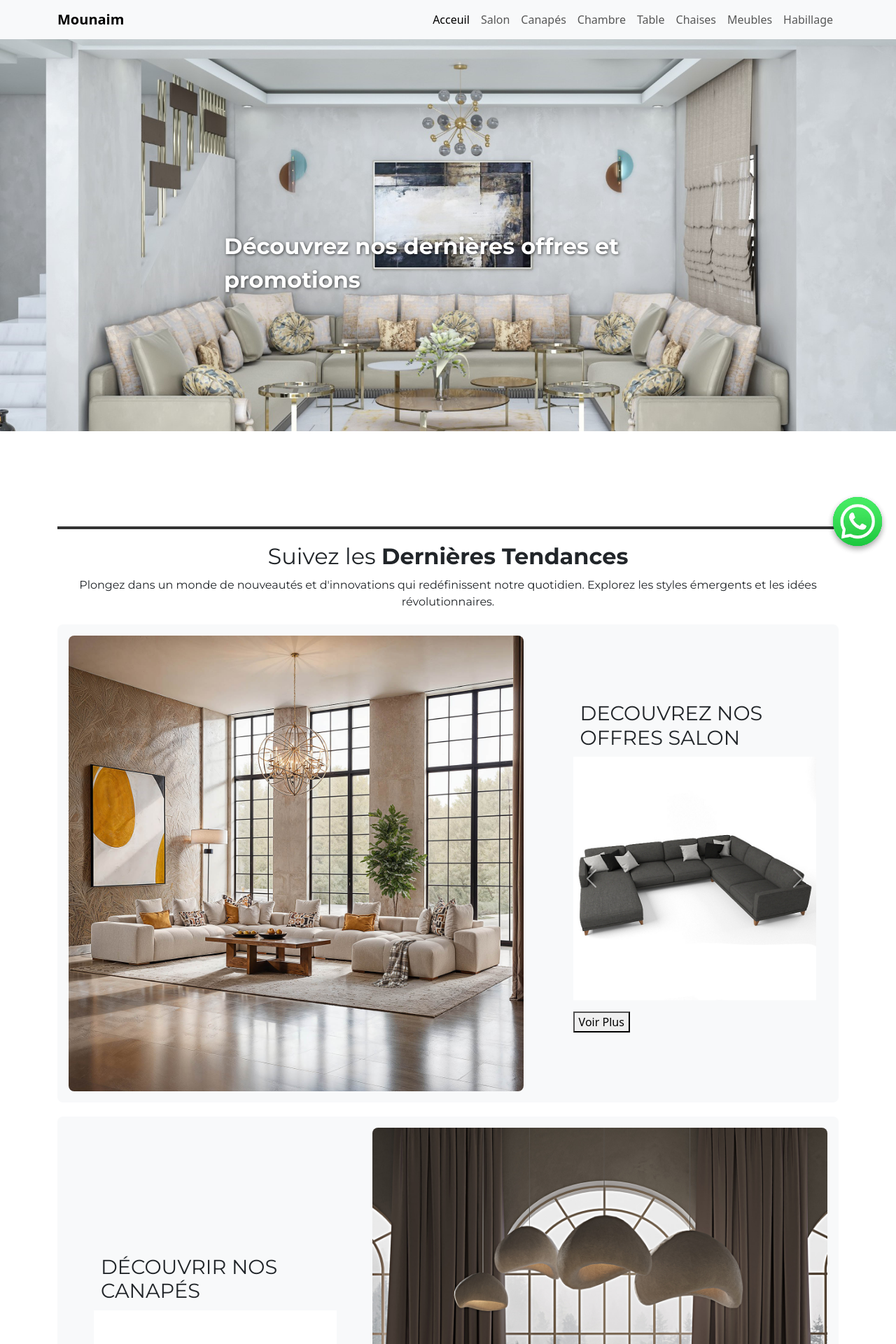
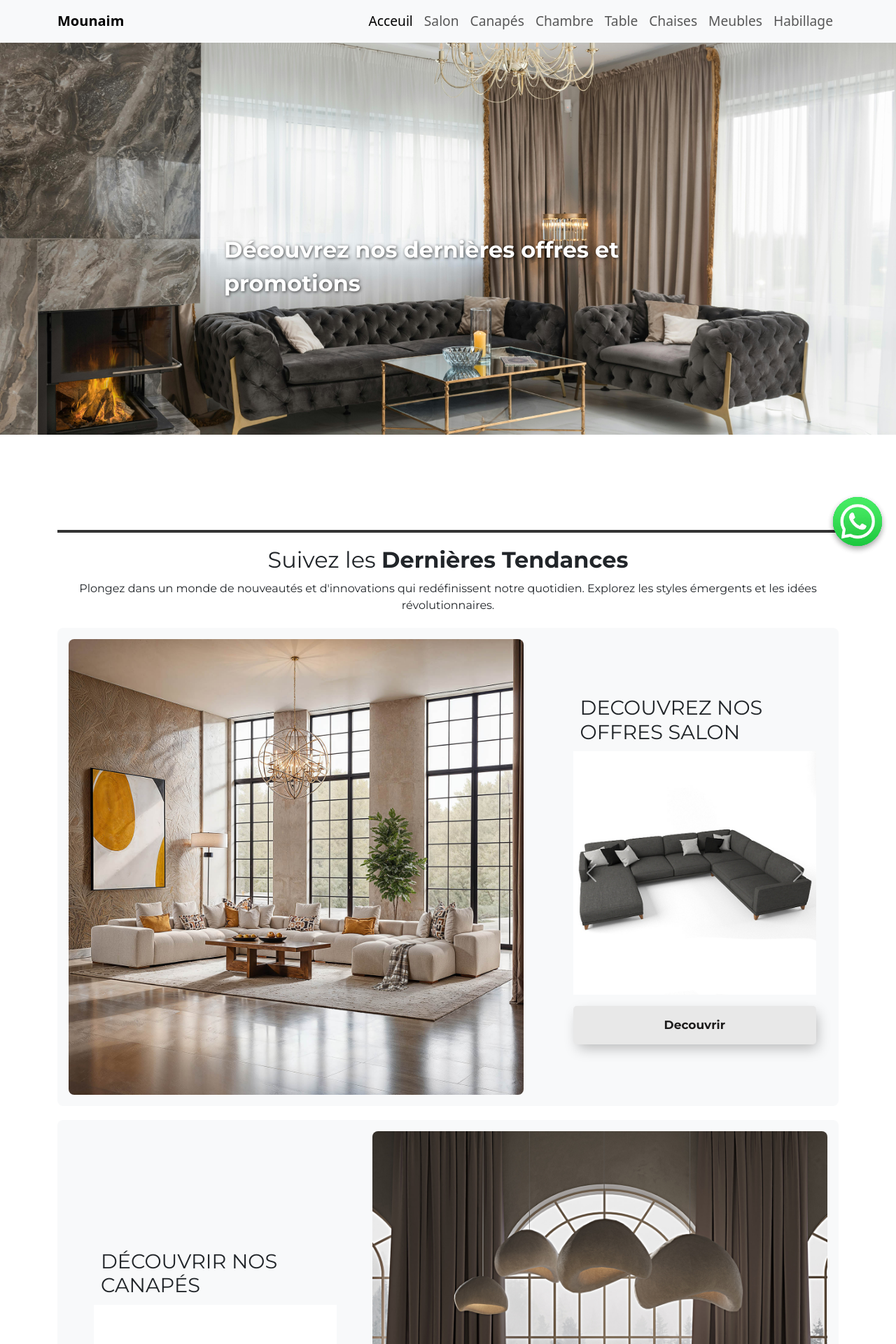
Before and after one commit to AmineOuzane/Interior_Design, a React (Vite) app: page / in a window 1280 px wide. Shown: the top 1920 px of the page at 70% size. Built offline with nearby package versions, Linux system fonts and the light colour scheme.

Commit message:
last update button and navbar bigger

```diff
--- a/src/Component/Banner.css
+++ b/src/Component/Banner.css
@@ -49,9 +49,10 @@
 @media (max-width: 768px) {
   .banner-text {
       font-size: 1.5rem; /* Smaller font size for mobile */
+      text-align: center;
   }
   .banner-image{
-    height: 65vh;
+    height: 75vh;
     margin-bottom: 0.5rem;
   }
 }
--- a/src/Component/Banner.jsx
+++ b/src/Component/Banner.jsx
@@ -1,5 +1,5 @@
 import React, { useEffect, useState } from 'react';
-import bannerImage from '../../src/images/bannerbe.jpg'; // Import the banner image
+import bannerImage from '../../src/images/banner4k.jpg'; // Import the banner image
 import 'bootstrap/dist/css/bootstrap.min.css';
 import './Banner.css'; // Import the CSS file for additional styling
 
--- a/src/Component/Feature.css
+++ b/src/Component/Feature.css
@@ -62,6 +62,7 @@
     margin-bottom: 1rem;
 }
 
+
 .button-container .voirplus {
     display: flex;
     justify-content: center;  /* Center the button */
@@ -78,10 +79,10 @@
 }
 
 /* From Uiverse.io by alexroumi */
-.voir {
+.more {
     padding: 15px 25px;
     border: unset;
-    border-radius: 15px;
+    border-radius: 5px;
     color: #1d1c1c;
     z-index: 1;
     background: #e8e8e8;
@@ -95,14 +96,14 @@
     width: 100%;
    }
 
-  .voirplus::before {
+  .more::before {
     content: "";
     position: absolute;
     top: 0;
     left: 0;
     height: 100%;
     width: 0;
-    border-radius: 15px;
+    border-radius: 5px;
     background-color: #212121;
     z-index: -1;
     -webkit-box-shadow: 4px 8px 19px -3px rgba(0,0,0,0.27);
@@ -110,11 +111,11 @@
     transition: all 250ms
    }
 
-   .voirplus:hover {
+   .more:hover {
     color: #e8e8e8;
    }
 
-   .voirplus:hover::before {
+   .more:hover::before {
     width: 100%;
    }
 
--- a/src/Component/Features.jsx
+++ b/src/Component/Features.jsx
@@ -1,5 +1,5 @@
 import React, { useEffect, useRef, useState } from 'react';
-import { Carousel, Button } from 'react-bootstrap';
+import { Carousel} from 'react-bootstrap';
 import 'bootstrap/dist/css/bootstrap.min.css';
 import './Feature.css';
 
@@ -15,7 +15,7 @@ import habillageImage from '../../src/images/habillage.jpg';
 import sofaUImage from '../../src/images/salonSofaU.png';
 import sofaLImage from '../../src/images/salonSofaL.png';
 import sofa1Image from '../../src/images/sofa1.png';
-import sofa2Image from '../../src/images/sofa2.png';
+import sofa2Image from '../../src/images/sofaLMarron.png';
 import bed1Image from '../../src/images/bed1.png';
 import bed2Image from '../../src/images/bed2.png';
 import table1Image from '../../src/images/table1.png';
@@ -153,8 +153,7 @@ const Features = () => {
                     </Carousel.Item>
                   ))}
                 </Carousel>
-                <button>Voir Plus</button>
-                {/*<Button className='voirplus' style={{backgroundColor: '#333'}}>Voir Plus</Button>*/}
+                <button className='more' style={{ fontFamily: 'Montserrat, sans-serif' }}>Decouvrir</button>
               </div>
             </div>
           </div>
--- a/src/Component/Navbar.css
+++ b/src/Component/Navbar.css
@@ -1,3 +1,19 @@
+/* Navbar styling */
+.navbar {
+  font-size: 1.2rem;  /* Increase font size in the navbar */
+  padding: 1.2rem 0;  /* Increase padding for a larger look */
+}
+
+.navbar-brand {
+  font-size: 1.5rem;  /* Increase size of the brand name */
+}
+
+/* Adjusting nav-link styles */
+.nav-link {
+  font-size: 1.1rem;    /* Make links slightly larger */
+  padding: 0.5rem 1rem; /* Add padding for spacing */
+}
+
 /* Centering the menu items in mobile view */
 @media (max-width: 991.98px) {
     .navbar-nav {
```
Also changed, not shown: src/images/banner4k.jpg (added), src/images/sofaLMarron.png (added).
